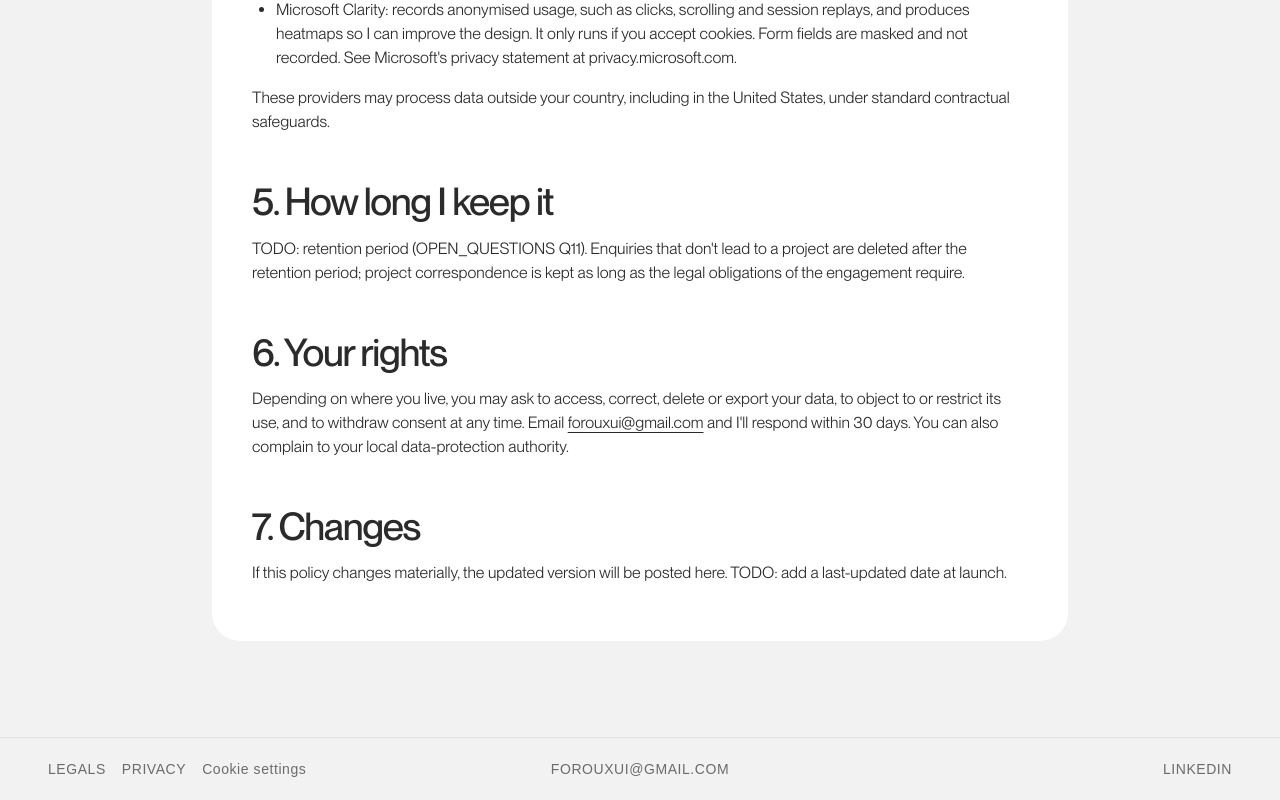
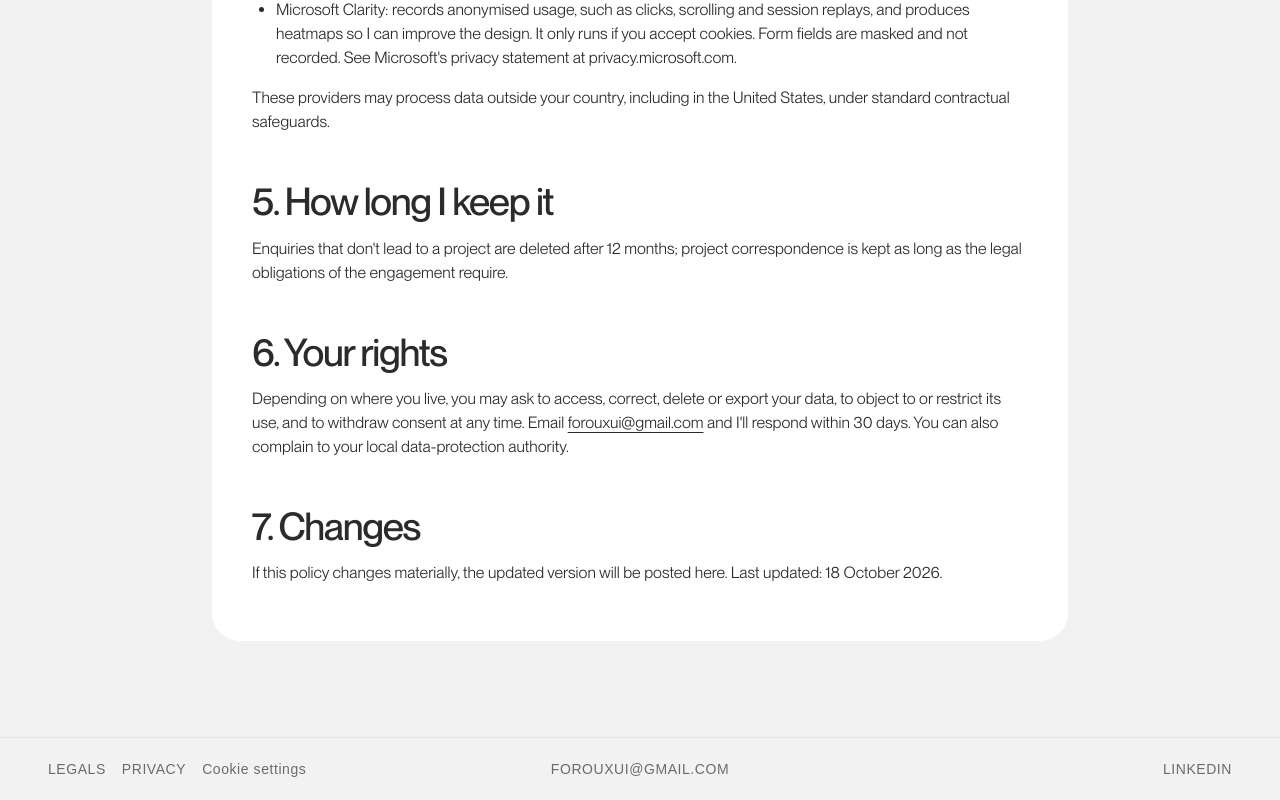
Before and after one commit to HamedSiaban/portfo-forough, a Next.js app: page /privacy in a window 1280 px wide. Shown: the part 1411-2211 px from the top of the page. Built offline with nearby package versions, Linux system fonts and the light colour scheme; no server answers; a web font is replaced by a local one.

Commit message:
docs(legal): treat site as personal portfolio and resolve todos
Co-Authored-By: Claude Sonnet 5.5 <noreply@anthropic.com>

```diff
--- a/src/content/legal/legal-notice.ts
+++ b/src/content/legal/legal-notice.ts
@@ -1,6 +1,6 @@
 import type { LegalDocument } from "./types";
 
-/** ⚠️ TODO markers = OPEN_QUESTIONS Q11 (business registration, hosting). Fill before launch (Phase 12 gate). */
+/** Personal portfolio of an individual, so no company registration details are listed. */
 const legalNotice: LegalDocument = {
   title: "Legal notice",
   description:
@@ -17,7 +17,7 @@ const legalNotice: LegalDocument = {
         },
         {
           type: "p",
-          text: "TODO: legal status, state registration number, tax ID and registered address (OPEN_QUESTIONS Q11).",
+          text: "This is a personal portfolio, published by an individual and not by a registered company.",
         },
       ],
     },
@@ -32,7 +32,7 @@ const legalNotice: LegalDocument = {
       blocks: [
         {
           type: "p",
-          text: "The website is hosted by Netlify, Inc., 512 2nd Street, Suite 200, San Francisco, CA 94107, USA. TODO: confirm hosting region (OPEN_QUESTIONS Q11).",
+          text: "The website is hosted by Netlify, Inc., 512 2nd Street, Suite 200, San Francisco, CA 94107, USA. Pages are served from Netlify's global network; the enquiry form runs on servers that may be located in the United States.",
         },
       ],
     },
--- a/src/content/legal/privacy-policy.ts
+++ b/src/content/legal/privacy-policy.ts
@@ -9,7 +9,6 @@ const label = (value: string): string => value.replace(/\*$/, "");
 /**
  * Must match what the site actually does: the inquiry form fields (content/inquiry.ts), Resend
  * (lib/email.ts), in-memory rate limiting (lib/rate-limit.ts), Umami and Microsoft Clarity analytics, Netlify hosting (Q12).
- * ⚠️ TODO markers = OPEN_QUESTIONS Q11/Q12.
  */
 const privacyPolicy: LegalDocument = {
   title: "Privacy policy",
@@ -92,7 +91,7 @@ const privacyPolicy: LegalDocument = {
       blocks: [
         {
           type: "p",
-          text: "TODO: retention period (OPEN_QUESTIONS Q11). Enquiries that don't lead to a project are deleted after the retention period; project correspondence is kept as long as the legal obligations of the engagement require.",
+          text: "Enquiries that don't lead to a project are deleted after 12 months; project correspondence is kept as long as the legal obligations of the engagement require.",
         },
       ],
     },
@@ -112,7 +111,7 @@ const privacyPolicy: LegalDocument = {
       blocks: [
         {
           type: "p",
-          text: "If this policy changes materially, the updated version will be posted here. TODO: add a last-updated date at launch.",
+          text: "If this policy changes materially, the updated version will be posted here. Last updated: 18 October 2026.",
         },
       ],
     },
```
Also changed, not shown: 1 other file (tests, documents, lock files or other folders).
